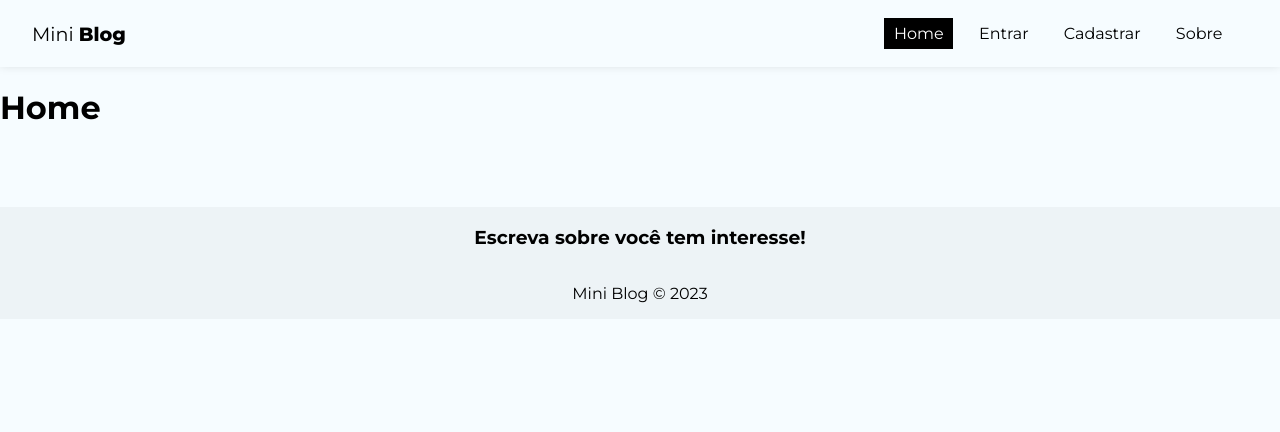
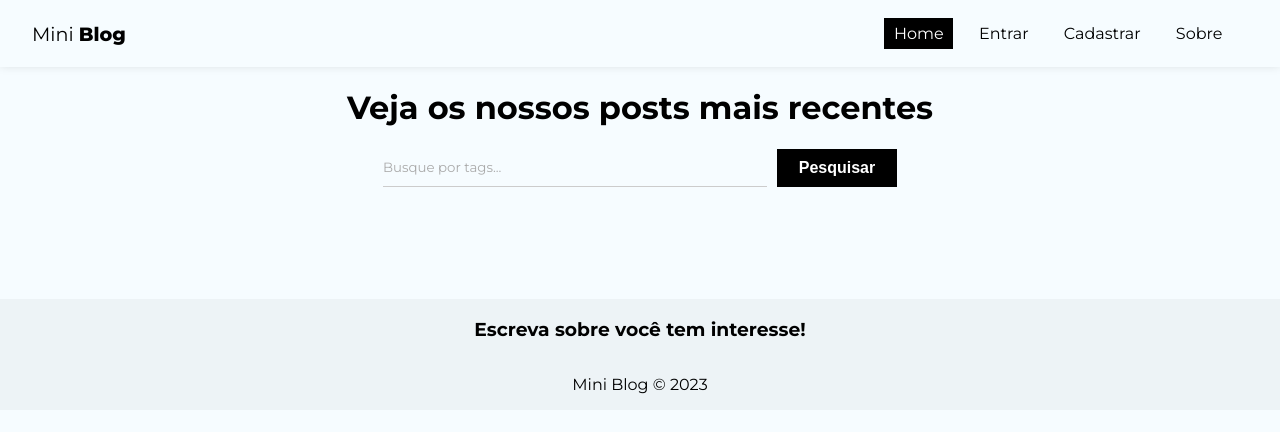
Before and after one commit to ferrariflaviaa/MiniBlog, a React (Create React App) app: page / in a window 1280 px wide. Shown: the top 432 px of the page. Built offline with nearby package versions, Linux system fonts and the light colour scheme; no server answers.

Commit message:
style: structuring the home

```diff
--- a/src/pages/Home/index.js
+++ b/src/pages/Home/index.js
@@ -1,9 +1,35 @@
-import React from 'react'
+import React, { useState } from 'react'
+import styles from './styles.module.css'
+// import { useFetchDocuments } from "../../hooks/useFetchDocuments";
+import { useNavigate, Link } from "react-router-dom";
 
 export function Home() {
+  const [query, setQuery] = useState("")
+  const [posts] = useState("")
+
+  const handleSubmit = (e)=> {
+    e.preventDefault();
+
+  }
+
   return (
-    <div>
-      <h1>Home</h1>
+    <div className={styles.home}>
+      <h1>Veja os nossos posts mais recentes</h1>
+      <form className={styles.search_form} onSubmit={handleSubmit}>
+        <input type="text" placeholder='Busque por tags...' onChange={(e) => setQuery(e.target.value)} />
+        <button className='btn btn-dark'>Pesquisar</button>
+      </form>
+      <div className='post-list'>
+        {posts && posts.length === 0 && (
+          <div className={styles.noposts}>
+            <p>Não foram encontrados posts</p>
+            <Link to="/posts/create" className="btn">
+              Criar primeiro post
+            </Link>
+          </div>
+        )}
+
+      </div>
     </div>
   )
 }
--- /dev/null
+++ b/src/pages/Home/styles.module.css
@@ -0,0 +1,31 @@
+.home {
+  display: flex;
+  flex-direction: column;
+  align-items: center;
+  justify-content: center;
+}
+
+.search_form {
+  max-width: 100%;
+  width: 60%;
+  display: flex;
+  justify-content: center;
+  margin-bottom: 2em;
+}
+
+.search_form input {
+  margin-right: 10px;
+  width: 50%;
+}
+
+.noposts {
+  text-align: center;
+}
+
+.noposts p {
+  margin-bottom: 1.5em;
+}
+
+.noposts a {
+  padding: 10px 25px;
+}
```
Also changed, not shown: src/pages/Home/styles.js (deleted).
